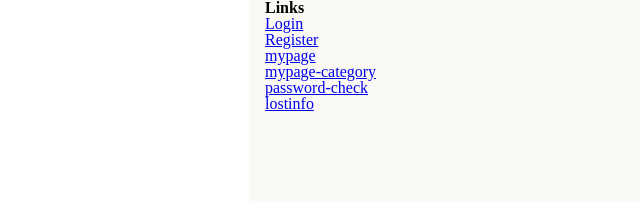
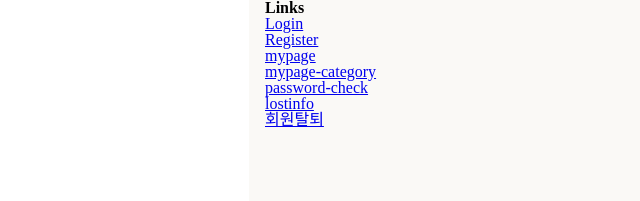
Before and after one commit to bsideproject/14_3_FE, a React (Create React App) app: page / in a window 1280 px wide. Shown: the top 201 px of the page, without its empty margins (181-821 px from the left). Built offline with nearby package versions, Linux system fonts and the light colour scheme; a web font is replaced by a local one.

Commit message:
회원탈퇴 페이지 추가

```diff
--- a/src/App.tsx
+++ b/src/App.tsx
@@ -12,6 +12,8 @@ function App() {
       <Link to="/mypage-category">mypage-category</Link><br/>
       <Link to="/password-check">password-check</Link><br/>
       <Link to="/lost-info">lostinfo</Link><br/>
+      <Link to="/withdrawal">회원탈퇴</Link><br/>
+
     </div>
   );
 }
--- a/src/index.tsx
+++ b/src/index.tsx
@@ -9,6 +9,7 @@ import PasswordCheck from "pages/mypage/PasswordCheck";
 import LostInfo from "pages/auth/LostInfo";
 import GlobalStyle from 'assets/GlobalStyles'
 import MyPageCategoryList from "pages/mypage/MyPageCategoryList";
+import WithdrawalMain from "pages/mypage/WithdrawalMain";
 
 const root = ReactDOM.createRoot(
   document.getElementById("root") as HTMLElement
@@ -27,6 +28,7 @@ root.render(
             <Route path="/mypage-category" element={<MyPageCategoryList />} />
             <Route path="/lost-info" element={<LostInfo />} />
             <Route path="/password-check" element={<PasswordCheck />} />
+            <Route path="/withdrawal" element={<WithdrawalMain />} />
           </Routes>
 
         </div>
```
